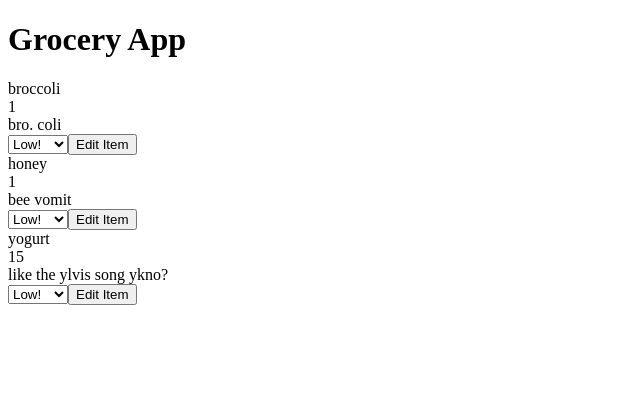
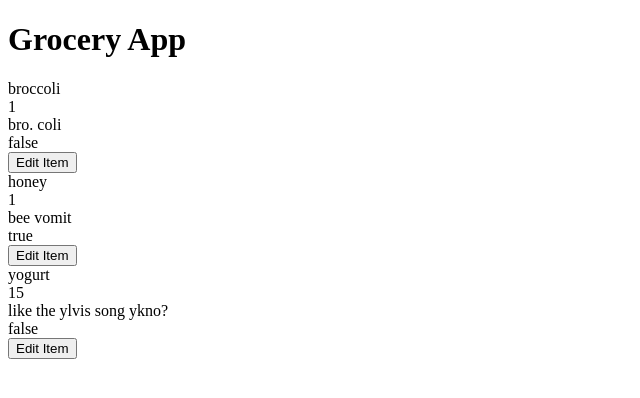
Before and after one commit to sharonhe98/grocery, an Angular app in the folder grocery-angular-fe/: page / in a window 1280 px wide. Shown: the top 398 px of the page, without its empty margins (0-640 px from the left). Built offline with nearby package versions, Linux system fonts and the light colour scheme.

Commit message:
add toggling to edit item view

```diff
--- a/grocery-angular-fe/src/app/grocery-item/grocery-item.component.html
+++ b/grocery-angular-fe/src/app/grocery-item/grocery-item.component.html
@@ -2,9 +2,10 @@
   <span class="grocery-item-name">{{groceryItem.name}}</span>
   <div class="grocery-item-amount">{{groceryItem.amount}}</div>
   <div class="grocery-item-desc">{{groceryItem.desc}}</div>
-  <select class="grocery-item-low">
-    <option class="grocery-item-low-true">Low!</option>
-    <option class="grocery-item-low-false">Fine :)</option>
+  <div class="grocery-item-low" [hidden]="editing">{{groceryItem.low}}</div>
+  <select class="grocery-item-low" [hidden]="!editing">
+    <option class="grocery-item-low-true">True</option>
+    <option class="grocery-item-low-false">False</option>
   </select>
-  <button class="edit-grocery-item-btn" (click)="onClickToggleEditing()">Edit Item</button>
+  <button class="edit-grocery-item-btn" (click)="onClickToggleEditing()">{{editing ? "Save" : "Edit Item"}}</button>
 </div>
```
